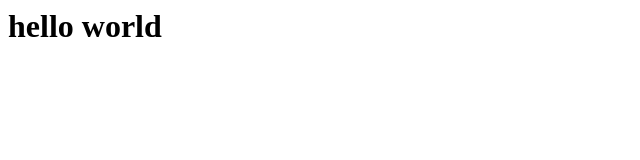
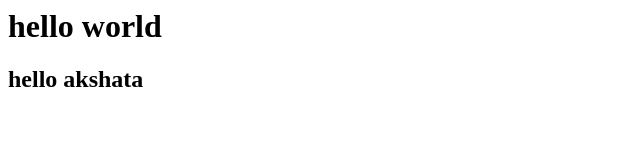
Before and after one commit to Akshatabhatkande/test, a plain HTML site: page index.html in a window 1280 px wide. Shown: the whole page, without its empty margins (0-640 px from the left). Drawn offline with Linux system fonts and the light colour scheme.

Commit message:
second commit

```diff
--- a/index.html
+++ b/index.html
@@ -1,5 +1,7 @@
 <html>
 <body>
 <h1> hello world</h1>
+<h2>hello akshata</h2>
+
 </body>
 </html>
```
